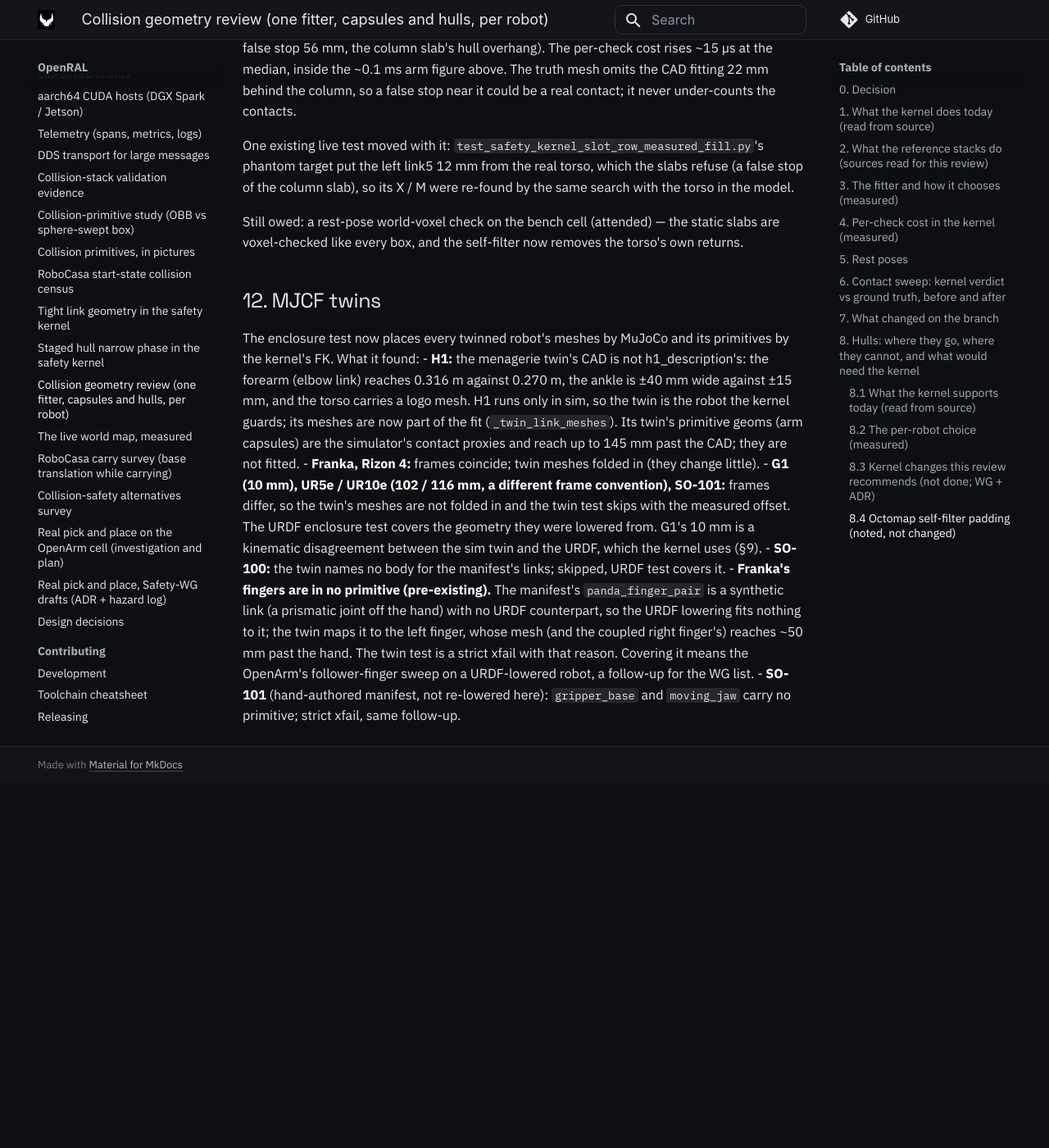
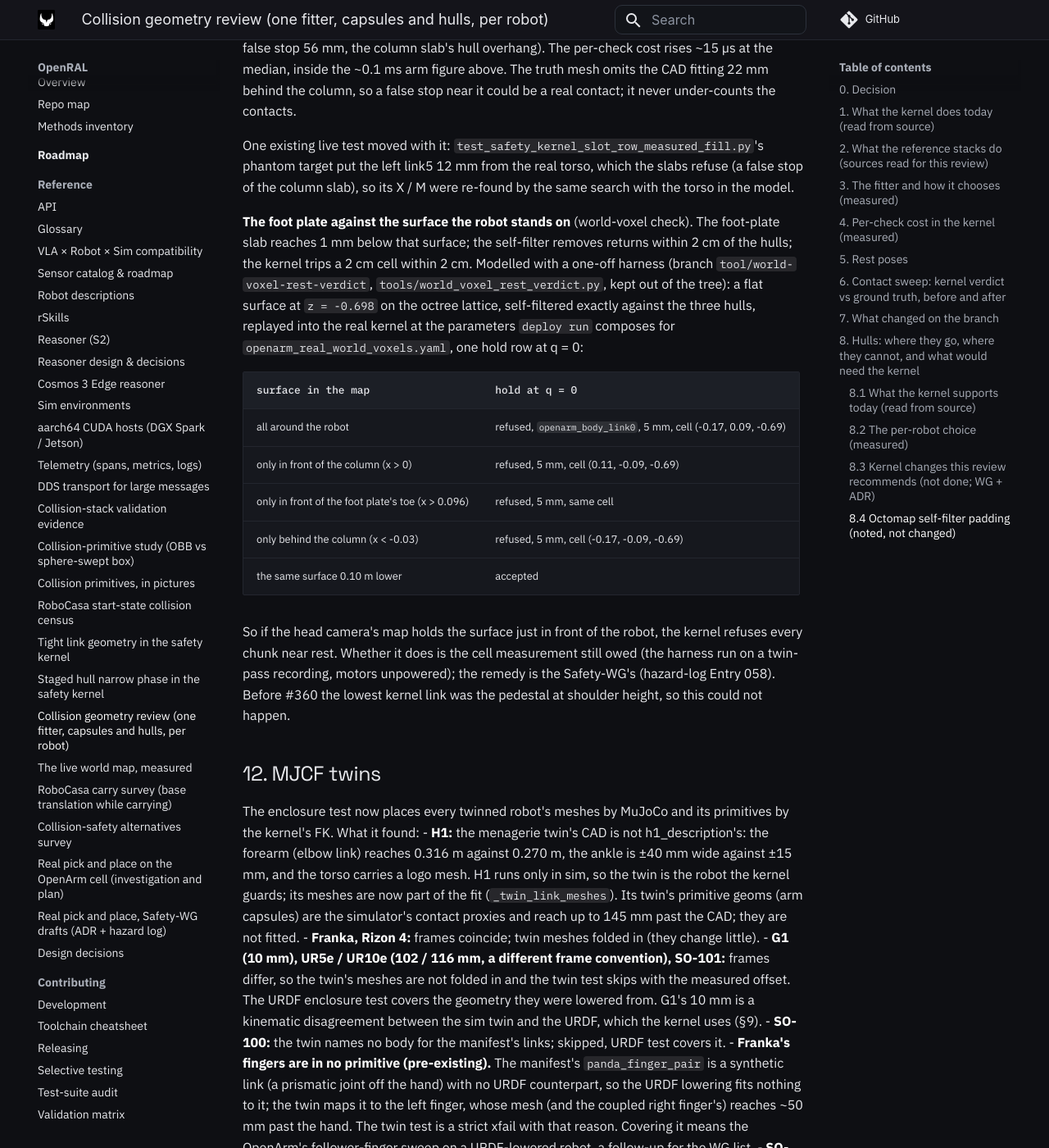
Before and after one commit to OpenRAL/openral, an MkDocs documentation site: the page built from docs/reference/collision-geometry-review.md, in a window 1280 px wide and 1400 px high, scrolled down 19836 px. Shown: the whole window at 82% size. Built offline with MkDocs 1.6.1 and Material for MkDocs 9.7.7, drawn with Linux system fonts in a browser that asks for light colours; comment, search, counter and statistics services are not loaded; before the commit the page ends 20791 px from its top, so only the background shows below that.

Commit message:
docs(safety): the foot plate against its support surface, and what the Idle test cannot show
Records the modelled world-voxel verdict for the OpenArm torso: a flat support
surface at its foot, self-filtered exactly against the slabs and replayed into
the real kernel at the deploy-composed parameters, refuses a hold at q = 0 on
openarm_body_link0 (5 mm), even with only the surface in front of the foot
plate's toe in the map; 0.10 m lower is accepted. Produced with a one-off
harness kept out of the tree on branch `tool/world-voxel-rest-verdict`. The
cell measurement and the remedy stay with the Safety-WG (Entry 058).

The runbook's Idle test now says that with nothing dispatched the kernel
judges no chunk, so a quiet minute is not a world-voxel verdict.

Co-Authored-By: Claude Opus 5.5 <noreply@anthropic.com>
Signed-off-by: Adrian <adrianllopart@gmail.com>

```diff
--- a/docs/reference/collision-geometry-review.md
+++ b/docs/reference/collision-geometry-review.md
@@ -605,8 +605,26 @@ One existing live test moved with it: `test_safety_kernel_slot_row_measured_fill
 target put the left link5 12 mm from the real torso, which the slabs refuse (a false stop of the
 column slab), so its X / M were re-found by the same search with the torso in the model.
 
-Still owed: a rest-pose world-voxel check on the bench cell (attended) — the static slabs are
-voxel-checked like every box, and the self-filter now removes the torso's own returns.
+**The foot plate against the surface the robot stands on** (world-voxel check). The foot-plate
+slab reaches 1 mm below that surface; the self-filter removes returns within 2 cm of the hulls;
+the kernel trips a 2 cm cell within 2 cm. Modelled with a one-off harness (branch
+`tool/world-voxel-rest-verdict`, `tools/world_voxel_rest_verdict.py`, kept out of the tree): a
+flat surface at `z = -0.698` on the octree lattice, self-filtered exactly against the three
+hulls, replayed into the real kernel at the parameters `deploy run` composes for
+`openarm_real_world_voxels.yaml`, one hold row at q = 0:
+
+| surface in the map | hold at q = 0 |
+|---|---|
+| all around the robot | refused, `openarm_body_link0`, 5 mm, cell (-0.17, 0.09, -0.69) |
+| only in front of the column (x > 0) | refused, 5 mm, cell (0.11, -0.09, -0.69) |
+| only in front of the foot plate's toe (x > 0.096) | refused, 5 mm, same cell |
+| only behind the column (x < -0.03) | refused, 5 mm, cell (-0.17, -0.09, -0.69) |
+| the same surface 0.10 m lower | accepted |
+
+So if the head camera's map holds the surface just in front of the robot, the kernel refuses
+every chunk near rest. Whether it does is the cell measurement still owed (the harness run on a
+twin-pass recording, motors unpowered); the remedy is the Safety-WG's (hazard-log Entry 058).
+Before #360 the lowest kernel link was the pedestal at shoulder height, so this could not happen.
 
 ## 12. MJCF twins
 
```
Also changed, not shown: docs/tutorials/deploy/openarm-real-world-voxel-check.md (+3 -1 lines).
